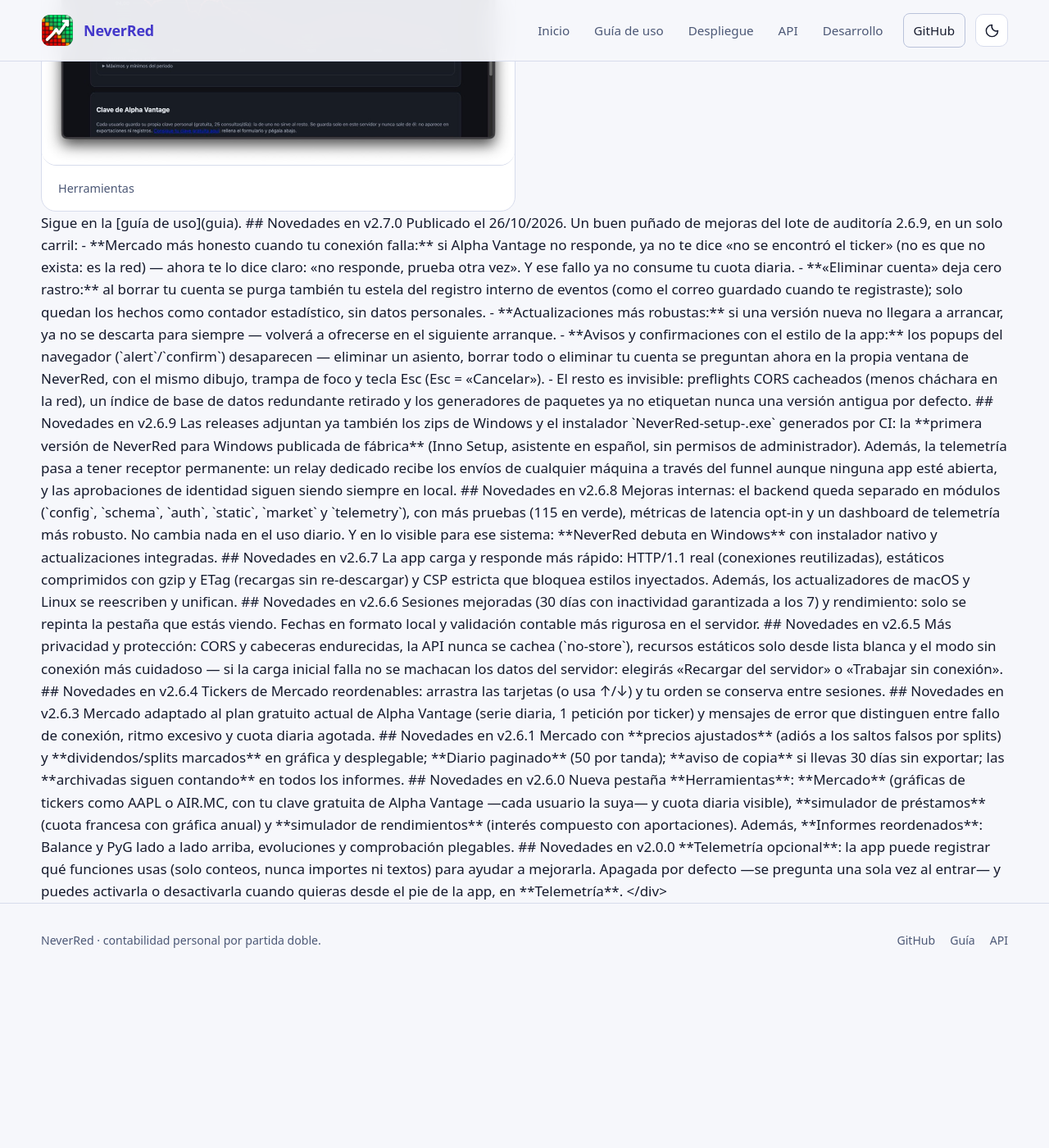
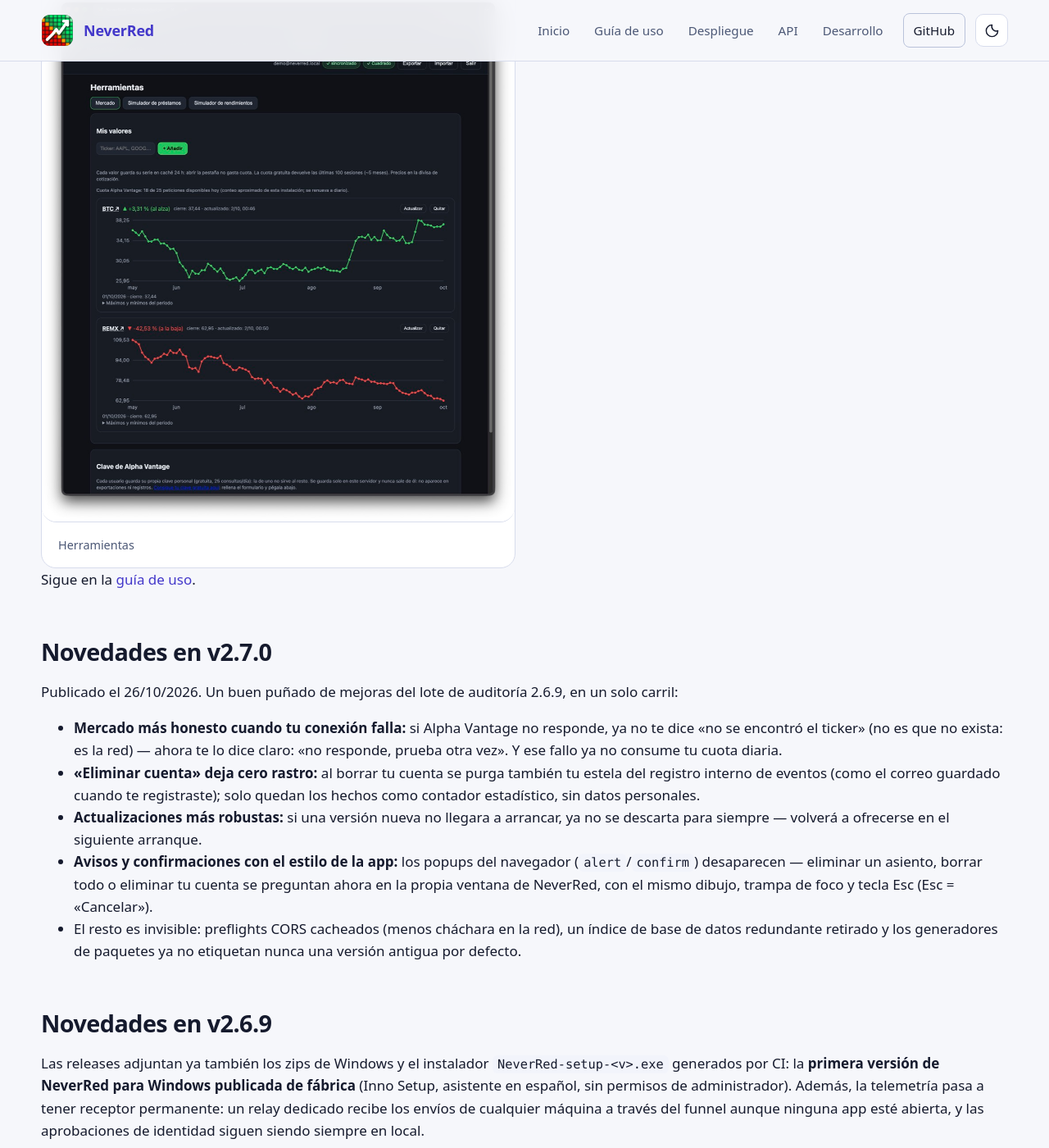
Before and after one commit to emilio-devesa/NeverRed, a Jekyll site: the page built from docs/index.md, in a window 1280 px wide and 1400 px high, scrolled down 3126 px. Shown: the whole window at 82% size. Built offline with Jekyll 4.4.1, drawn with Linux system fonts in a browser that asks for light colours; before the commit the page ends 4318 px from its top, so only the background shows below that; some of the changed text lies outside the part shown.

Commit message:
web: procesar Markdown dentro del contenedor .wrap (markdown="1")

```diff
--- a/docs/index.md
+++ b/docs/index.md
@@ -26,7 +26,7 @@ title: Inicio
   </div>
 </section>
 
-<div class="wrap">
+<div class="wrap" markdown="1">
 
 ## Empezar en 1 minuto
 
```
